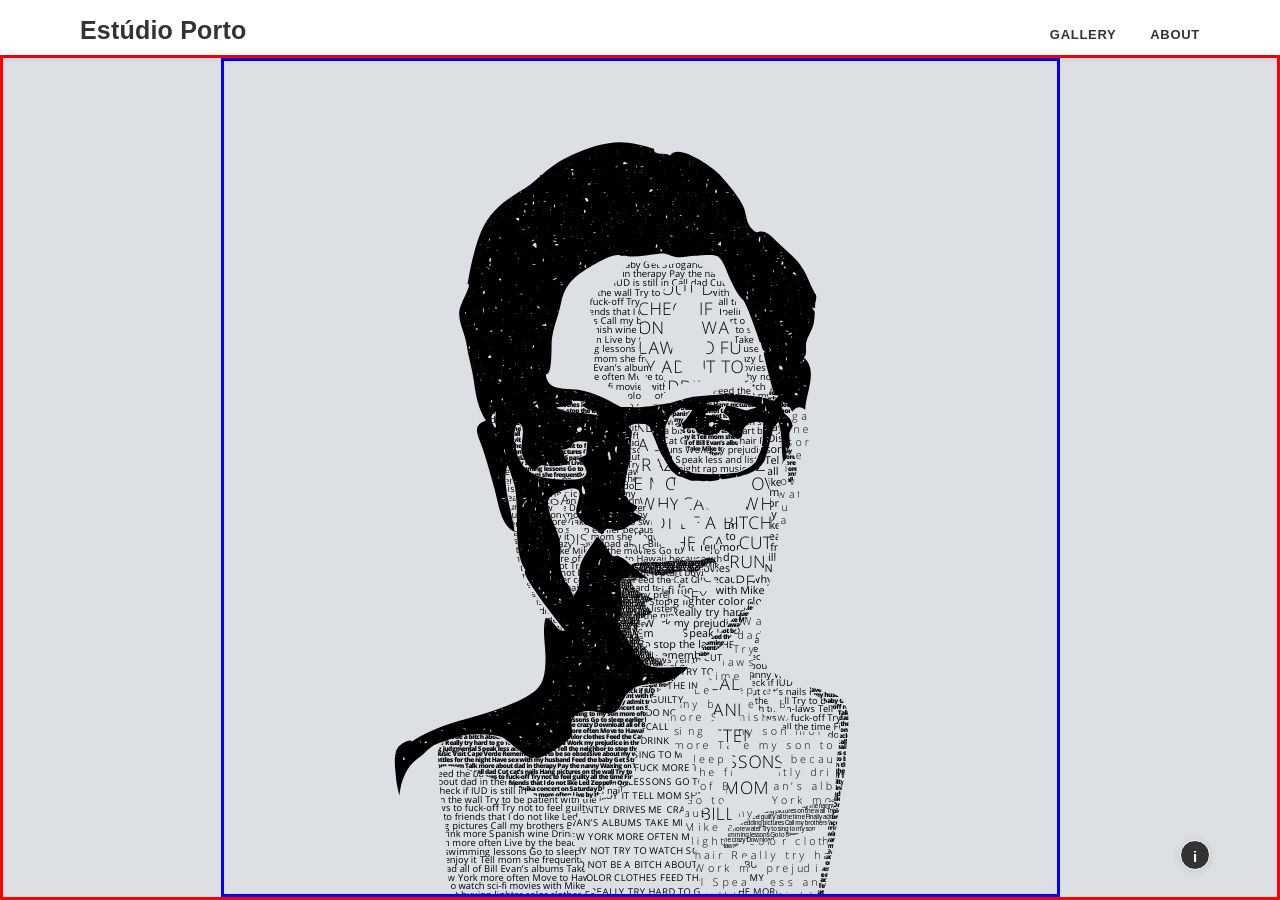
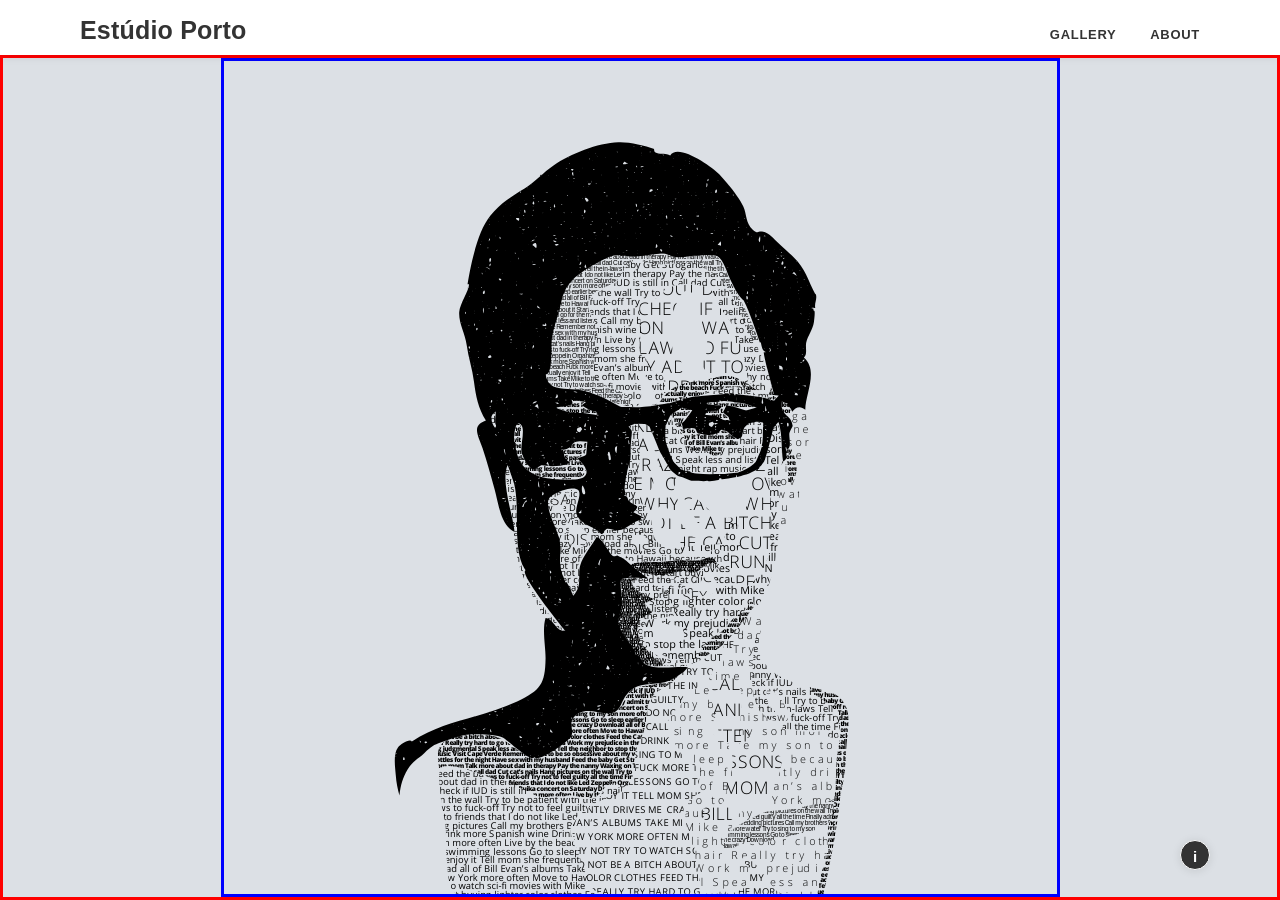
Before and after one commit to carolineportugal/estudioporto, a Jekyll site: the page built from _projects/typographic-portrait.html, in a window 1280 px wide. Built offline with Jekyll 4.4.1, drawn with Linux system fonts in a browser that asks for light colours; nearby versions of some CDN libraries; some web fonts are replaced.

Commit message:
still adjusting svg before removing all span tags

```diff
--- a/_projects/typographic-portrait.html
+++ b/_projects/typographic-portrait.html
@@ -1180,7 +1180,7 @@
           <tspan x="0" y="0">o </tspan><tspan x="11.6" y="0">g</tspan><tspan x="19.4" y="0">o </tspan><tspan x="31" y="0">f</tspan><tspan x="35.3" y="0">o</tspan><tspan x="43.2" y="0">r</tspan>
         </text>
       </g>
-      <!-- <g class="st41 st17 st15">
+      <g class="st41 st17 st15">
         <clipPath id="SVGID_58_">
           <path d="M590 268c-16.7 1-38.3-1.4-54.5 2-14.2 2.8-30.2 13.2-42 21-27 18.2-33.3 52.3-40 82.6-4 17-.3 34.4-3.3 51.2-2 11.5-8.5 14.6-.4 21.7 5.4 4.7 16.8 4.8 23.2 5.6 35.6 4.7 64 25.6 99 26.2-2.8.7-7 0-9.7-.2 4.3-20.2-16-19.7-31-28-4.5-2.5-9-5.5-13.2-8.5-11-7.7-9.2-5.6-7.5-18.5 2-14.6 7.3-35 5-49.5-2.2-15.5-19.8-31.2-8.2-47.7 8.8-12.6 30.5-13.6 40.4-27.5 4.8-6.7 7.5-16 15.2-20.3 9-5.3 15-.4 26 1.7 18.7 3.6 31.7-1 49.6-1 15.7 0 30.2 10 42.7 19.2 32.5 23.7 31.4 73.7 61 99-11.3-39.7-32-72.4-50-109.4-4.3-9-5.4-15.2-13.4-18.4-7.4-3-21.5-.3-29.5 0-22.6 1-38-6.3-59.5-1z"/>
         </clipPath>
@@ -1268,8 +1268,8 @@
         <text transform="translate(533.69 474.49)">
           <tspan x="0" y="0">l</tspan><tspan x="1.8" y="0">a</tspan><tspan x="6" y="0">t</tspan><tspan x="8.8" y="0">e</tspan><tspan x="12.9" y="0"> </tspan><tspan x="14.5" y="0">n</tspan><tspan x="19.2" y="0">i</tspan><tspan x="20.9" y="0">g</tspan><tspan x="25.6" y="0">h</tspan><tspan x="30.4" y="0"></tspan>
         </text>
-      </g> -->
-      <!-- <g class="st42 st14 st15">
+      </g>
+      <g class="st42 st14 st15">
         <clipPath id="SVGID_60_">
           <path d="M679.2 438c-14.7 3.6-30 4.4-44 8.4-19.3 5.4-23.6 14-35.3 28.5 24.6-4.3 50-9.7 73.7-17 12-3.7 23.6-7.8 36.4-6.8 10 .7 20.3 7.3 30 6-20.7-14-35.5-27-60.8-19.2z"/>
         </clipPath>
@@ -1288,7 +1288,7 @@
         <text transform="translate(601.678 471.59)">
           <tspan x="0" y="0">l</tspan><tspan x="2.2" y="0">b</tspan><tspan x="7.5" y="0">u</tspan><tspan x="12.7" y="0">m</tspan><tspan x="21" y="0">s</tspan><tspan x="25.1" y="0"> </tspan><tspan x="27.2" y="0">T</tspan><tspan x="31.7" y="0">a</tspan><tspan x="36.4" y="0">k</tspan><tspan x="41.5" y="0"></tspan>
         </text>
-      </g> -->
+      </g>
       <g class="st43 st1 st27">
         <clipPath id="SVGID_62_">
           <path d="M568.5 652.7c-18-4.2-7.3 35 13.2 26.2 16.5-7.4-2-35-13.2-26.3z"/>
```
